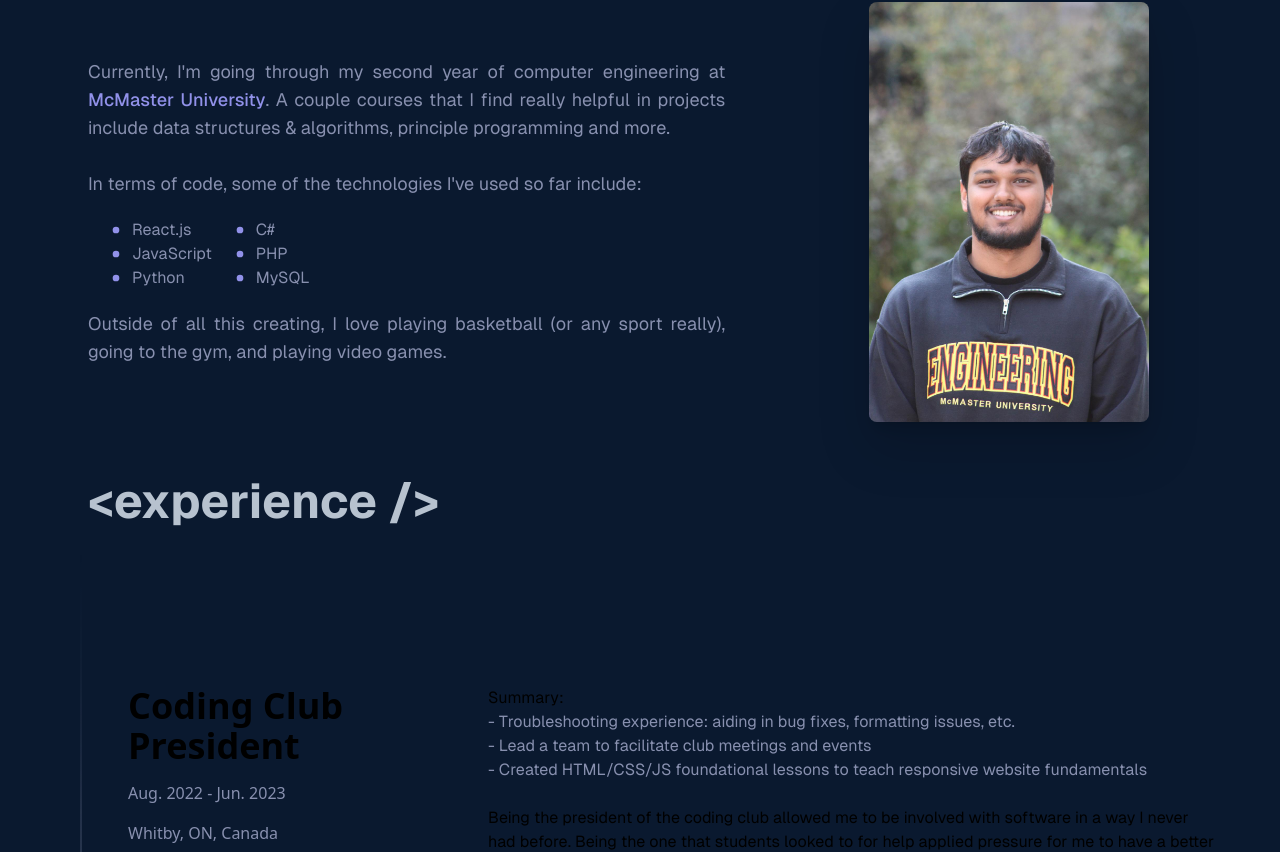
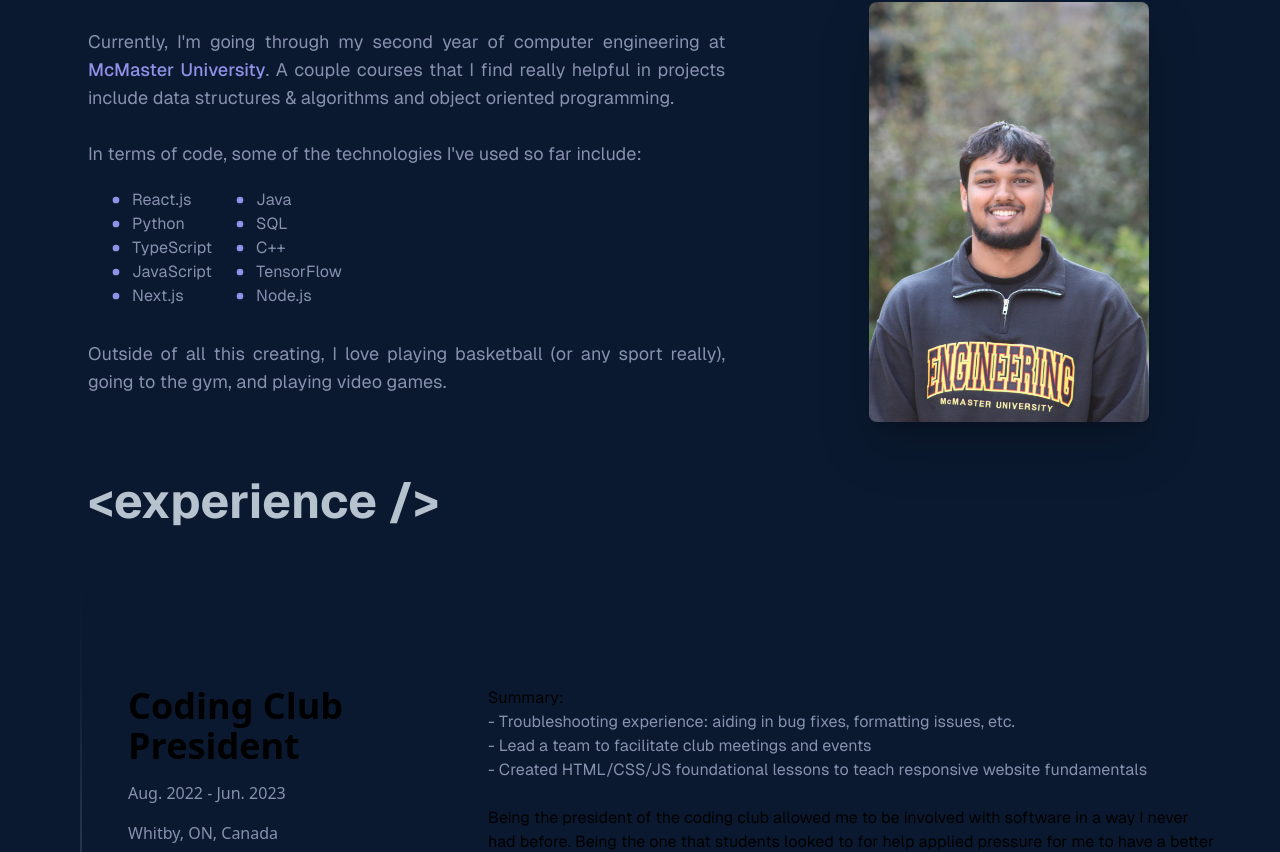
Before and after one commit to huzai4a/portfolio-site, a Next.js app: page / in a window 1280 px wide. Shown: the part 910-1762 px from the top of the page. Built offline with nearby package versions, Linux system fonts and the light colour scheme.

Commit message:
resume update + added project

```diff
--- a/components/About.tsx
+++ b/components/About.tsx
@@ -16,33 +16,46 @@ const About = () => {
   {/* First Column with Text */}
 <div className="flex flex-col justify-center align-middle m-5 sm:my-14 sm:ml-5 lg:ml-20 col-span-12 sm:col-span-7">
   <p className="text-base sm:text-lg text-justify text-gray-100">
-    Currently, I&apos;m going through my second year of computer engineering at <a target="_blank" href="https://www.eng.mcmaster.ca/ece/degree-options/computer-engineering/" className="text-purple-100 font-medium underline decoration-navy-50 hover:decoration-purple-100 hover:decoration-solid">McMaster University</a>. A couple courses that I find really helpful in projects include data structures & algorithms, principle programming and more.
+    Currently, I&apos;m going through my second year of computer engineering at <a target="_blank" href="https://www.eng.mcmaster.ca/ece/degree-options/computer-engineering/" className="text-purple-100 font-medium underline decoration-navy-50 hover:decoration-purple-100 hover:decoration-solid">McMaster University</a>. A couple courses that I find really helpful in projects include data structures & algorithms and object oriented programming.
     <br /> <br />
     In terms of code, some of the technologies I&apos;ve used so far include:
     <br />
   </p>
 
-    <ul className="tech-stack list-none flex m-5 text-gray-100">
-          <div className="mr-5">
+  <ul className="tech-stack list-none flex flex-wrap justify-start m-5 text-gray-100">
+    <div className="mr-5 mb-3">
+      {/* could add to each li: hover:decoration-purple-150 hover:underline hover:cursor-default */}
       <li className="flex items-center">
-                <TbPointFilled className="mr-2 text-purple-100" /> React.js
+        <TbPointFilled className="mr-2 text-purple-100 " /> React.js
       </li>
       <li className="flex items-center">
-                <TbPointFilled className="mr-2 text-purple-100" /> JavaScript
+        <TbPointFilled className="mr-2 text-purple-100 " /> Python
       </li>
       <li className="flex items-center">
-                <TbPointFilled className="mr-2 text-purple-100" /> Python
+        <TbPointFilled className="mr-2 text-purple-100 " /> TypeScript
+      </li>
+      <li className="flex items-center">
+        <TbPointFilled className="mr-2 text-purple-100 " /> JavaScript
+      </li>
+      <li className="flex items-center">
+        <TbPointFilled className="mr-2 text-purple-100 " /> Next.js
       </li>
     </div>
-          <div className="">
+    <div className="mr-5 mb-3">
       <li className="flex items-center">
-                <TbPointFilled className="mr-2 text-purple-100" /> C#
+        <TbPointFilled className="mr-2 text-purple-100 " /> Java
       </li>
       <li className="flex items-center">
-                <TbPointFilled className="mr-2 text-purple-100" /> PHP
+        <TbPointFilled className="mr-2 text-purple-100 " /> SQL
       </li>
       <li className="flex items-center">
-                <TbPointFilled className="mr-2 text-purple-100" /> MySQL
+        <TbPointFilled className="mr-2 text-purple-100 " /> C++
+      </li>
+      <li className="flex items-center">
+        <TbPointFilled className="mr-2 text-purple-100 " /> TensorFlow
+      </li>
+      <li className="flex items-center">
+        <TbPointFilled className="mr-2 text-purple-100 " /> Node.js
       </li>
     </div>
   </ul>
@@ -51,6 +64,7 @@ const About = () => {
     {aboutItems.desc2}
   </p>
 </div>
+
 
   {/* Second Column with Image */}
   <div className="sm:flex hidden justify-center col-span-5 my-14 mx-2">
--- a/components/Footer.tsx
+++ b/components/Footer.tsx
@@ -4,9 +4,8 @@ const Footer = () => {
   return (
     <div className='w-full bottom-0 pb-9'>
         <p className="text-sm text-center text-gray-100">
-            Made with Next.JS, Tailwind CSS and TypeScript
             <br />
-            &copy; 2024 Huzaifa Syed. All rights reserved.
+            &copy; 2025 Huzaifa Syed. All rights reserved.
         </p>
     </div>
   )
--- a/data.tsx
+++ b/data.tsx
@@ -215,7 +215,7 @@ export const data = [
   ];
 
 interface ModalContentProps {
-  desc: string;
+  desc: React.ReactNode | string;
 }
 
 const ModalContent = ({ desc }:ModalContentProps) => {
@@ -235,12 +235,59 @@ const ModalContent = ({ desc }:ModalContentProps) => {
 
 export const projects = [
   {
+    category: 'ReactJS, Flask, OpenCV, TensorFlow, MediaPipe',
+    title: 'AI-powered Paper Piano',
+    src: "/assets/ink-keys.png",
+    git: "https://github.com/obljubej/ink-keys",
+    content: <ModalContent
+      desc={
+        <>
+          Check out the demo video below to see it in action!<br /><br />
+          <div className="flex justify-center">
+            <iframe
+              width="560"
+              height="315"
+              src="https://www.youtube.com/embed/FEbX3Bo4c6Q?si=FV5CVZLqcIeXJLwE"
+              title="YouTube video player"
+              frameBorder="0"
+              allow="accelerometer; autoplay; clipboard-write; encrypted-media; gyroscope; picture-in-picture; web-share"
+              referrerPolicy="strict-origin-when-cross-origin"
+              allowFullScreen
+              className="my-40 py-32"
+            ></iframe>
+          </div>
+          <br /><br />
+          Ink-Keys turns drawings into instruments using a webcam and hand tracking, offering a portable, affordable way to make music. Accessible for kids, beginners, and creatives alike!
+          <br /><br />
+          The idea for Ink-Keys came from the desire to make music accessible, affordable, and portable for everyone. The hefty price tag on pianos often makes music education inaccessible, discouraging beginners. Ink-Keys combines a child&apos;s love of drawing with the joy of playing music, fostering creativity and learning through fun.
+          <br /><br />
+          We wanted to eliminate the barriers by allowing users to draw their own piano and bring it to life anywhere, anytime. The project uses a webcam, phone or any camera available to detect a printed or drawn piano on paper, allowing users to learn, create, and play around with a piano system, with realtime feedback.
+          <br /><br />
+          We built it using ReactJS and TailwindCSS for the frontend, Flask for the backend with SocketIO for real-time updates, OpenCV for webcam access and key detection, and TensorFlow and MediaPipe for hand tracking.
+          <br /><br />
+        </>
+      }
+    />
+  },
+  //   content: <ModalContent
+  //   desc="Ink-Keys turns drawings into instruments using a webcam and hand tracking, offering a portable, affordable way to make music. Accessible for kids, beginners, and creatives alike! The idea for Ink-Keys came from the desire to make music accessible, affordable, and portable for everyone. The hefty price tag on pianos often makes music education inaccessible, discouraging beginners. Ink-Keys combines a child's love of drawing with the joy of playing music, fostering creativity and learning through fun. We wanted to eliminate the barriers by allowing users to draw their own piano and bring it to life anywhere, anytime. The project uses a webcam, phone or any camera available to detect a printed or drawn piano on paper, allowing users to learn, create and play around with a piano system, with realtime feedback. We built it using ReactJS and TailwindCSS for the frontend, Flask for the backend with SocketIO for real-time updates, OpenCV for webcam access and key detection, and TensorFlow and MediaPipe for hand tracking. Check out the demo video below to see it in action!"
+  //   />
+  // },
+  {
     category: 'Node.JS, React.JS',
     title: 'Instagram Unfollow Tracker',
     src: "/assets/instagram-unfollow-tracker.png",
     git: "https://github.com/huzai4a/js-projects/tree/main/listChecker",
     content: <ModalContent
     desc="The project allows users to upload their Instagram data in order to identify individuals they follow who are not following them back. I felt like this was an inconvenience on instagram&apos;s part that could be satisfied through a simple site. By getting users to upload JSON data, the site efficiently analyzes this information without storing any personal data or compromising user privacy. The identification of unfollowers is done securely, ensuring that no sensitive information is retained during the process. To enhance user experience, I designed a fully responsive interface using HTML and CSS, which adjusts seamlessly across different devices and screen sizes, ensuring smooth navigation and easy interaction. This tool provides a simple yet effective solution for Instagram users looking to manage their follower lists more effectively."
+    />
+  },
+  {
+    category: 'Python',
+    title: 'Autonomous Item Sorting & Disposal',
+    src: "/assets/sorting-bot.png",
+    content: <ModalContent
+    desc="I developed a track-following movement system for a simulated Quanser robot, ensuring smooth and precise control of the robot’s motions in various tasks. The movement system was integral to the robot’s ability to navigate its environment effectively, especially in conjunction with the bin detection system I helped implement. Utilizing both color and ultrasonic sensors, this detection system enabled the robot to identify and interact with specific bins, a critical feature for sorting and organizing items within the simulated environment. Additionally, I worked closely with the design team to develop a fully functioning robot dispenser system, which allowed the robot to efficiently deposit sorted items into designated bins. This collaborative effort ensured that the dispenser mechanism was aligned with the overall design goals, making the robot both practical and efficient in its operations. Through this project, we combined sensor integration, mechanical design, and teamwork to create a versatile, high-performing robotic system capable of complex tasks."
     />
   },
   {
@@ -252,12 +299,4 @@ export const projects = [
     desc="An alien has crash landed onto a planet, and they find themselves surrounded by unfamilliar terrain. On impact, the ship dissassembled and scattered pieces across town. Your job is to get the ship pieces and escape, dodging the humans standing in your way. This 2D topdown game was made using unity and C# with some friends. I took on key responsibilities in designing both the leaderboard and enemy AI functionality. The leaderboard tracks player scores and ranks them based on the time it takes to gather the ship pieces. For the enemy AI, I developed intelligent behaviors that actively challenge the player by patrolling the area, guarding ship parts, and adapting based on the player&apos;s actions. Working closely with collaborators, I explored the framing process of the project, ensuring that each team member’s input was integrated smoothly to shape the game's core mechanics and structure. One of the more intricate aspects was handling event-driven conditions, particularly when key inputs triggered specific player actions like dodging enemies or interacting with ship pieces. This ensured the gameplay was fluid, engaging, and responsive to player inputs, while keeping the challenge dynamic and fun."
     />
   },
-    {
-        category: 'Python',
-        title: 'Autonomous Item Sorting & Disposal',
-        src: "/assets/sorting-bot.png",
-        content: <ModalContent
-        desc="I developed a track-following movement system for a simulated Quanser robot, ensuring smooth and precise control of the robot’s motions in various tasks. The movement system was integral to the robot’s ability to navigate its environment effectively, especially in conjunction with the bin detection system I helped implement. Utilizing both color and ultrasonic sensors, this detection system enabled the robot to identify and interact with specific bins, a critical feature for sorting and organizing items within the simulated environment. Additionally, I worked closely with the design team to develop a fully functioning robot dispenser system, which allowed the robot to efficiently deposit sorted items into designated bins. This collaborative effort ensured that the dispenser mechanism was aligned with the overall design goals, making the robot both practical and efficient in its operations. Through this project, we combined sensor integration, mechanical design, and teamwork to create a versatile, high-performing robotic system capable of complex tasks."
-        />
-    }
-]
+];
```
Also changed, not shown: public/assets/ink-keys.png (added), 1 other file (tests, documents, lock files or other folders). Lines whose indentation alone changed are shown as unchanged.
